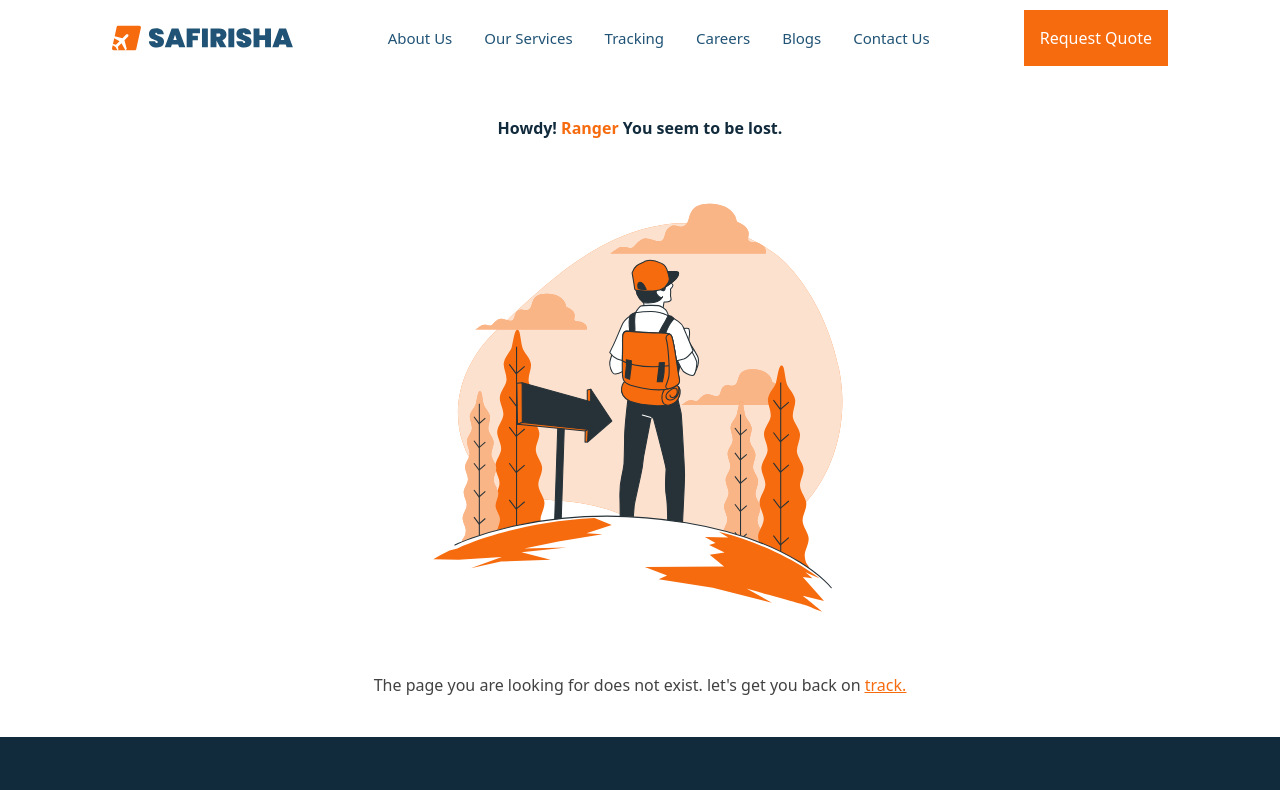
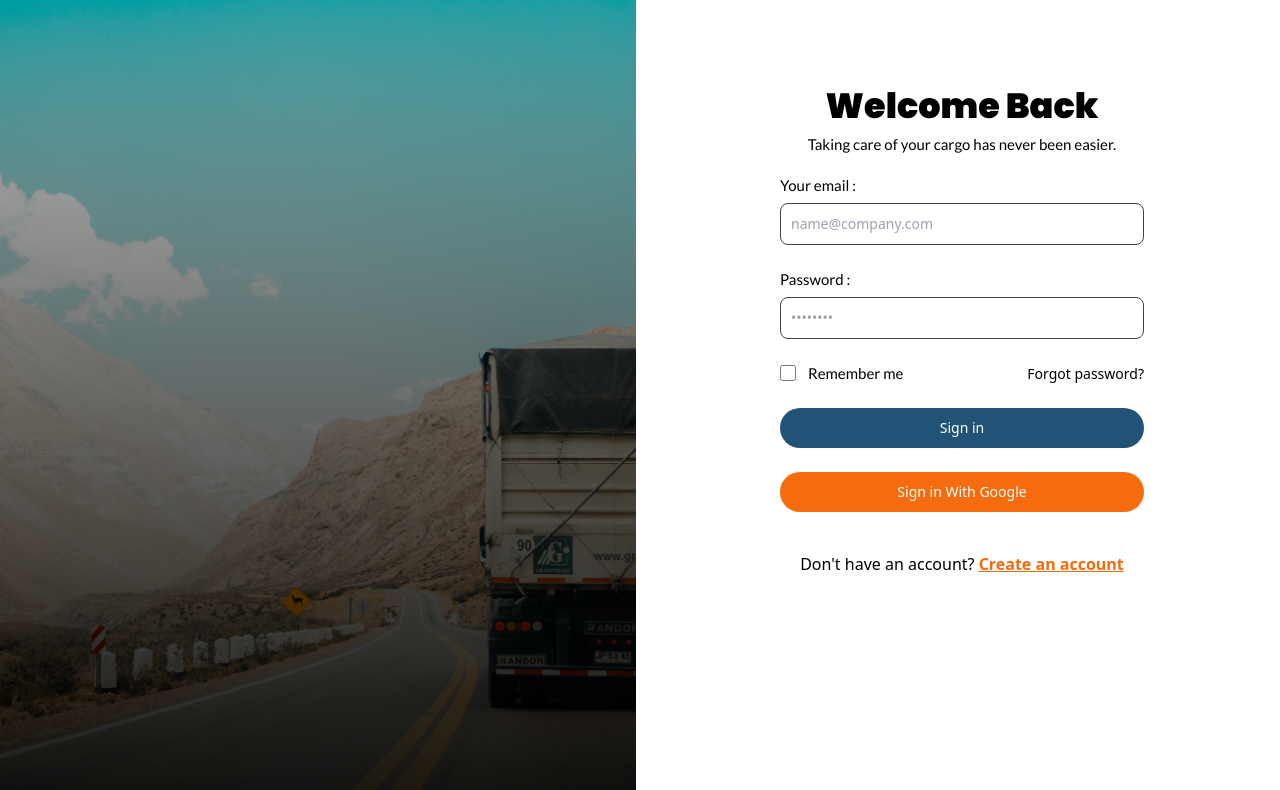
Before and after one commit to king-kanda/Safirisha-Logistics, a React (Vite) app: page /login in a window 1280 px wide. Shown: the top 790 px of the page. Built offline with nearby package versions, Linux system fonts and the light colour scheme.

Commit message:
new section being added

```diff
--- a/src/App.jsx
+++ b/src/App.jsx
@@ -1,6 +1,6 @@
 import React from 'react'
 import { Route, Routes  } from 'react-router-dom'
-import { Home , About , Contact , Careers , Tracking , Notfound , Services , Position } from './pages'
+import { Home , About , Contact , Careers , Tracking , Notfound , Services , Position, Login } from './pages'
 
 
 
@@ -16,6 +16,8 @@ const App = () => {
         <Route path="/careers" element={<Careers/>} ></Route>
         <Route path="/Tracking" element={<Tracking/>} ></Route>
         <Route path="/careers/position" element={<Position/>} ></Route>
+        {/* <Route path="/careers/position/:id" element={<Position/>} ></Route> */}
+        <Route path="/login" element={<Login/>} ></Route>
         <Route path="*" element={<Notfound/>} ></Route>
       </Routes>
     </>
--- a/src/components/navbar.jsx
+++ b/src/components/navbar.jsx
@@ -2,22 +2,24 @@ import React from 'react'
 import '../styles/navbar.scss'
 import { Logo } from '../assets'
 import { Link } from 'react-router-dom'
+import { BiUserCircle } from 'react-icons/bi';
 
 const Navbar = (props) => {
 
   // const color = props.color
   const btnStyles = props.btnStyles
   const textColor = props.textColor
+  const loginColor = props.loginColor
 
   return (
-    <div className=' navbar-container  container  text-sfblue ' >
+    <div className=' navbar-container  px-12  text-sfblue ' >
         <nav className=" px-2 sm:px-4 py-2.5  dark:bg-gray-800">
   <div className=" flex justify-between items-center">
     <Link to="/" className="flex items-center">
         <img src={Logo} alt="" className='logo'/>
     </Link>
     <div className="hidden w-full md:block md:w-auto" id="mobile-menu">
-      <ul className="flex  flex-col mt-4 md:flex-row md:space-x-8 md:mt-0 md:text-sm md:font-medium">
+      <ul className={` flex  flex-col mt-4 md:flex-row md:space-x-8 md:mt-0 md:text-sm md:font-medium ${textColor} `}>
         <li className={textColor}>
             <Link to="/about">
                 About Us
@@ -44,10 +46,22 @@ const Navbar = (props) => {
 
 
     </div>
-    <div className="btn-class">
+    <div className='flex items-center justify-between '>
+      <div className="btn-class">
         <button className={`p-4 text-white ${btnStyles}`}>
             Request Quote
         </button>
+      </div>
+      <div className="login-class mx-4">
+        <Link to={'/login'}>
+          <button className={`${loginColor} inline-flex items-center justify-between`}>
+            <span className='px-3'>
+              <BiUserCircle className='text-2xl'/>
+            </span>
+            Login
+          </button>
+        </Link>
+      </div>
     </div>
   </div>
 </nav>
@@ -55,4 +69,4 @@ const Navbar = (props) => {
   )
 }
 
-export default Navbar
+export default Navbar ;
--- a/src/pages/about.jsx
+++ b/src/pages/about.jsx
@@ -4,6 +4,7 @@ import { p1, p2 , Western , Deliveroo , DHL ,Fedex ,Star} from '../assets'
 import { Ocean ,Train , AirT , Land } from '../assets';
 import { BsFillPlayCircleFill } from "react-icons/bs";
 import { BsArrowLeftCircleFill ,BsArrowRightCircleFill ,BsArrowRightCircle} from 'react-icons/bs';
+
 import '../styles/about.scss'
 
 const About = () => {
@@ -25,12 +26,12 @@ const About = () => {
 
 
             <main>
-            <Navbar  color="bg-white" textColor="orange" btnStyles='bg-orange p-4 text-white'/>
+            <Navbar  color="bg-white" textColor="text-sfteal" btnStyles='bg-orange p-4 text-white' loginColor="text-sfblue"/>
             <div className='hero-container  '>
                 <div className='Hero-cont container'>
                     <div className="hc-main">
 
-                        <div className="hero-te xt hero-about font-bold ">
+                        <div className="hero-text hero-about font-bold ">
                             <span className='abt '> Building a Better future</span>
                             <h1> We carry the world <br></br> to your door step </h1>
                             {/* <p className='text-bold text-5xl'>Lorem ipsum dolor sit amet consectetur, adipisicing elit.</p> */}
--- a/src/pages/home.jsx
+++ b/src/pages/home.jsx
@@ -14,7 +14,7 @@ const Home = () => {
 
       <main>
         <div  className='hero-container  '>
-        <Navbar textColor="white" btnStyles='bg-sfblue p-4 text-white'/>
+        <Navbar textColor="text-white" btnStyles='bg-sfblue p-4 text-white' loginColor="text-white " />
 
           <div className='Hero-cont container'>
               <div className="hc-main">
--- a/src/pages/index.js
+++ b/src/pages/index.js
@@ -6,3 +6,4 @@ export { default as Services } from './services'
 export { default as Tracking } from './tracking'
 export { default as Notfound }  from './404'
 export { default as Position } from './position'
+export { default as Login } from './login'
--- /dev/null
+++ b/src/pages/login.jsx
@@ -0,0 +1,71 @@
+import React from 'react'
+import { Link } from 'react-router-dom'
+import styles from '../styles/auth.module.scss'
+
+const login = () => {
+  return (
+    <>
+    <main>
+        <section className="absolute w-full h-full">
+            <div className="grid grid-cols-2 gap-2">
+                <div className={` ${styles.empty} `}>
+
+                </div>
+                <div className={` form-sec p-20`}>
+                    {/* form section */}
+                     <div className={` ${styles.welcome}`}>
+                        <h2 className='text-center'>
+                            Welcome Back
+                        </h2>
+                        <p className='text-center'>
+                            Taking care of your cargo has never been easier.
+                        </p>
+                     </div>
+                     <div className="form-section mt-5 px-14">
+                        <form class={` ${styles.formSec} space-y-4 md:space-y-6`} action="#">
+                            <div>
+                                <label htmlFor="email" class="block mb-2 text-sm font-medium ">Your email :</label>
+                                <input type="email" name="email" id="email" class="bg-gray-50 border border-midblack text-black sm:text-sm rounded-lg focus:ring-grey focus:border-grey block w-full p-2.5" placeholder="name@company.com" required=""/>
+                            </div>
+                            <div>
+                                <label htmlFor="password" class="block mb-2 text-sm font-medium">Password :</label>
+                                <input type="password" name="password" id="password" placeholder="••••••••" class="bg-gray-50 border border-midblack text-black sm:text-sm rounded-lg focus:ring-grey focus:border-grey block w-full p-2.5" required=""/>
+                            </div>
+                            <div class="flex items-center justify-between">
+                                <div class="flex items-start">
+                                    <div class="flex items-center h-5">
+                                        <input id="remember" aria-describedby="remember" type="checkbox" class="w-4 h-4 border border-grey rounded bg-gray-50 focus:ring-3 focus:ring-primary-300 dark:bg-gray-700 dark:border-gray-600 dark:focus:ring-primary-600 dark:ring-offset-gray-800" required=""/>
+                                    </div>
+                                    <div class="ml-3 text-sm">
+                                        <label htmlFor="remember" class="text-gray-500 dark:text-gray-300">Remember me</label>
+                                    </div>
+                                </div>
+                                <a href="#" class="text-sm font-medium text-primary-600 hover:underline dark:text-primary-500">Forgot password?</a>
+                            </div>
+                            <button type="submit" class="w-full text-white bg-sfblue hover:bg-orange focus:ring-4 focus:outline-none focus:ring-primary-300 font-medium rounded-full text-sm px-5 py-2.5 text-center ">Sign in</button>
+                            <button type="submit" class="w-full text-white bg-orange hover:bg-sfteal focus:ring-4 focus:outline-none focus:ring-primary-300 font-medium rounded-full text-sm px-5 py-2.5 text-center ">
+                                Sign in With Google
+
+                            </button>
+
+                        </form>
+
+
+                     </div>
+                     <div className="sign-up-sec mt-10 text-center">
+                        <div className="create-account">
+                            <p>
+                                Don't have an account? <Link to="/register"><span className='text-orange underline font-bold'>
+                                    Create an account</span></Link>
+                            </p>
+                        </div>
+                     </div>
+                </div>
+            </div>
+        </section>
+    </main>
+    </>
+  )
+}
+
+export default login
--- /dev/null
+++ b/src/styles/auth.module.scss
@@ -0,0 +1,33 @@
+.empty{
+    min-height: 30rem;
+    position: relative;
+    display: table;
+    width: 100%;
+    height: 100vh;
+    background: linear-gradient(360deg, rgba(0, 0, 0, 0.877) 0%, rgba(2, 2, 2, 0.192) 100%),
+     url('../assets/img/bgimage.jpg');
+    background-position: center center ;
+    background-repeat: no-repeat;
+    background-size: cover;
+
+
+}
+
+.welcome{
+    p{
+        font-family: 'Lato', sans-serif;
+        font-size: 15px;
+    }
+    h2{
+        font-family: 'Poppins', sans-serif;
+        font-size: 35px;
+    }
+}
+
+.formSec{
+    label{
+        font-family: 'Lato', sans-serif;
+        font-size: 15px;
+        font-weight: 500;
+    }
+}
--- a/src/styles/home.scss
+++ b/src/styles/home.scss
@@ -29,6 +29,7 @@
         .hero-txt{
             p{color:white;
                 font-size: 18px;
+
                 width: 60%;
                 font-family: 'Raleway', sans-serif;
             }
@@ -37,7 +38,8 @@
         .hero-text{
 
             color: white;
-            font-size: 70px;
+            font-size: 60px;
+            line-height: 70px;
             font-family: 'Poppins', sans-serif;
             font-weight: bolder;
 
```
